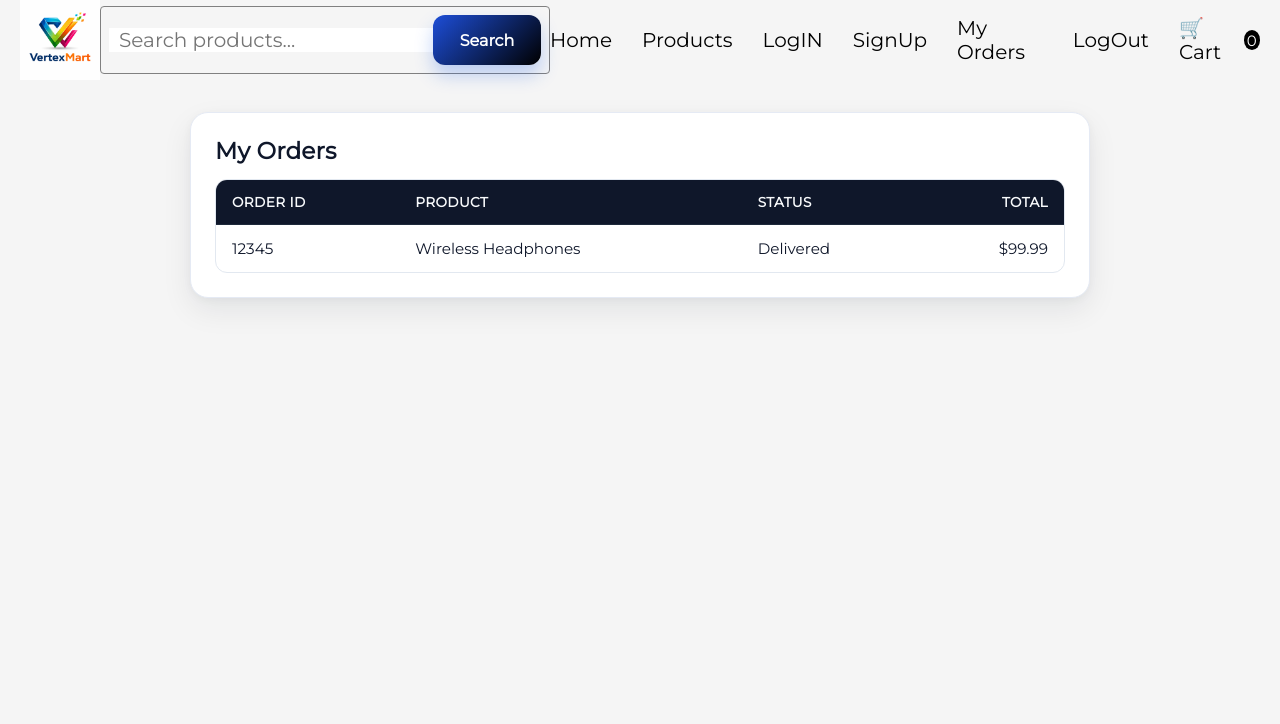
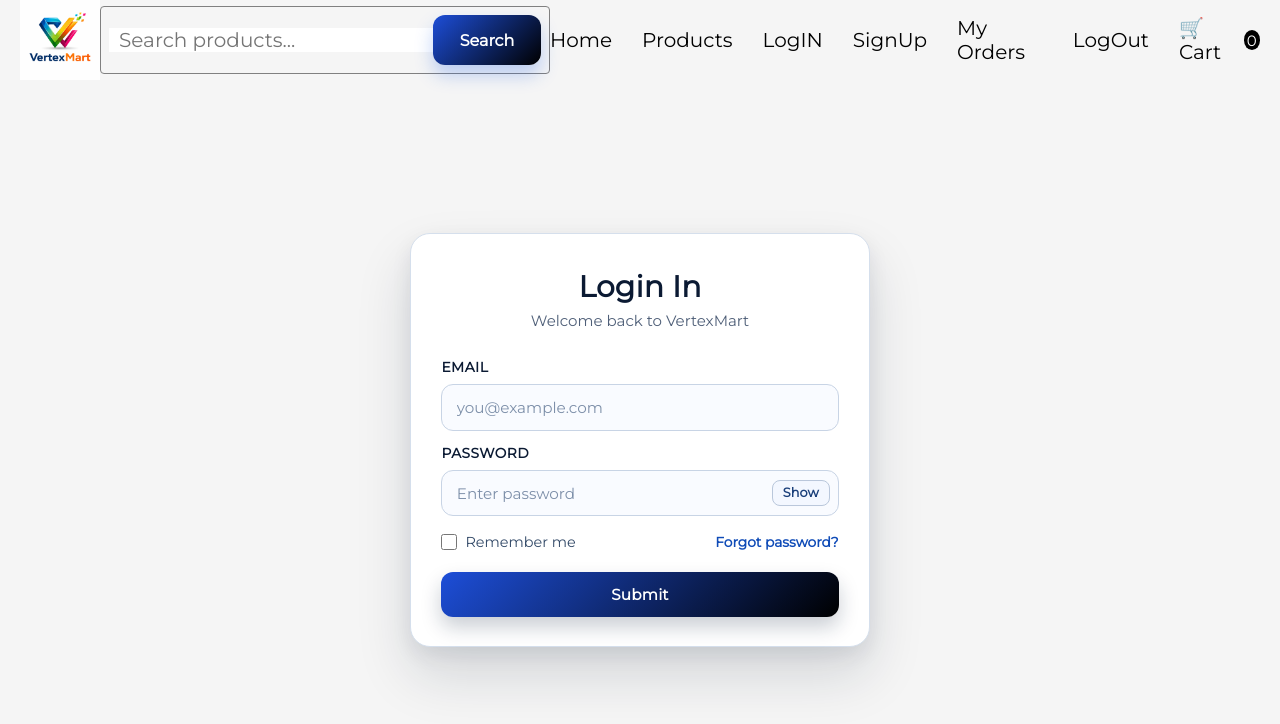
Before and after one commit to naveen777-github/VertexMart, a React (Vite) app: page / in a window 1280 px wide. Shown: the top 724 px of the page. Built offline with nearby package versions, Linux system fonts and the light colour scheme.

Commit message:
Upadted -m Login Page

```diff
--- a/src/App.jsx
+++ b/src/App.jsx
@@ -6,17 +6,18 @@ import ProductsPage from "./components/Products/ProductsPage.jsx";
 import SingleProductPage from "./components/SingleProduct/SingleProductPage.jsx";
 import CartPage from "./components/Cart/CartPage.jsx";
 import MyOrder from "./components/MyOrder/MyOrder.jsx";
+import LoginPage from "./components/Authentication/LoginPage.jsx";
 export default function App() {
   return (
     <div className="app">
       <Navbar />
       <main>
         {/* <HomePage /> */}
-
         {/* <ProductsPage /> */}
         {/* <SingleProductPage /> */}
         {/* <CartPage /> */}
-        <MyOrder />
+        {/* <MyOrder /> */}
+        <LoginPage />
       </main>
     </div>
   );
--- /dev/null
+++ b/src/components/Authentication/LoginPage.css
@@ -0,0 +1,205 @@
+.login-page {
+  --login-bg: #eef2f8;
+  --login-card: #ffffff;
+  --login-border: #d5dfec;
+  --login-title: #0b1a33;
+  --login-text: #4f5f78;
+  --login-input: #f9fbff;
+  --login-input-border: #c8d4e5;
+  --login-input-focus: #1e4ed8;
+  --login-link: #0f4bb7;
+  --login-button-top: #18325d;
+  --login-button-bottom: #0d1e3a;
+  --login-error: #c03232;
+  justify-content: center;
+  min-height: calc(100vh - 80px);
+  padding: 2.5rem 1rem;
+  background:
+    radial-gradient(circle at 15% 20%, var(--login-bg-accent), transparent 45%),
+    radial-gradient(circle at 82% 78%, #d9e4f4, transparent 38%),
+    var(--login-bg);
+}
+
+.login-card {
+  width: min(92%, 460px);
+  padding: 2.1rem 1.9rem 1.8rem;
+  border-radius: 20px;
+  background: var(--login-card);
+  border: 1px solid var(--login-border);
+  box-shadow:
+    0 28px 55px rgba(11, 26, 51, 0.14),
+    0 8px 20px rgba(11, 26, 51, 0.08);
+}
+
+.login-title {
+  display: flex;
+  justify-content: center;
+  margin: 0;
+  color: var(--login-title);
+  font-size: clamp(1.45rem, 2.5vw, 1.85rem);
+  letter-spacing: 0.01em;
+}
+
+.login-subtitle {
+  justify-content: center;
+  margin: 0.45rem 0 1.5rem;
+  color: var(--login-text);
+  font-size: 0.94rem;
+}
+
+.login-form {
+  display: grid;
+  gap: 0.55rem;
+}
+
+.login-label {
+  margin-top: 0.35rem;
+  color: var(--login-title);
+  font-size: 0.86rem;
+  font-weight: 700;
+  text-transform: uppercase;
+  letter-spacing: 0.035em;
+}
+
+.login-input {
+  width: 100%;
+  border-radius: 12px;
+  border: 1px solid var(--login-input-border);
+  padding: 0.8rem 0.9rem;
+  font-size: 0.95rem;
+  color: #10203b;
+  background: var(--login-input);
+  outline: none;
+  transition:
+    border-color 0.2s ease,
+    box-shadow 0.2s ease,
+    background-color 0.2s ease;
+}
+
+.login-input::placeholder {
+  color: #7d8fa9;
+}
+
+.login-input:focus {
+  border-color: var(--login-input-focus);
+  background: #ffffff;
+  box-shadow: 0 0 0 3px rgba(30, 78, 216, 0.14);
+}
+
+.login-input--error {
+  border-color: var(--login-error);
+}
+
+.password-field {
+  position: relative;
+}
+
+.password-field .login-input {
+  padding-right: 4.7rem;
+}
+
+.login-row {
+  justify-content: space-between;
+  align-items: center;
+  margin: 0.5rem 0 0.2rem;
+  gap: 0.8rem;
+}
+
+.login-checkbox {
+  gap: 0.5rem;
+  color: #334a68;
+  font-size: 0.9rem;
+}
+
+.login-checkbox input {
+  width: 16px;
+  height: 16px;
+  accent-color: #1f4eab;
+}
+
+.login-link {
+  color: var(--login-link);
+  font-size: 0.86rem;
+  font-weight: 600;
+}
+
+.show-password-button {
+  position: absolute;
+  top: 50%;
+  right: 0.55rem;
+  transform: translateY(-50%);
+  border: 1px solid #b9c7db;
+  background: #f3f7ff;
+  color: #1a3f7a;
+  border-radius: 8px;
+  padding: 0.27rem 0.62rem;
+  font-size: 0.8rem;
+  font-weight: 700;
+  letter-spacing: 0.01em;
+  line-height: 1.2;
+  cursor: pointer;
+  transition:
+    background-color 0.2s ease,
+    border-color 0.2s ease,
+    color 0.2s ease,
+    transform 0.12s ease;
+}
+
+.show-password-button:hover {
+  background: #e8f0ff;
+}
+
+.show-password-button:active {
+  transform: translateY(calc(-50% + 1px));
+}
+
+.show-password-button:focus-visible {
+  outline: 0;
+  box-shadow: 0 0 0 3px rgba(30, 78, 216, 0.18);
+}
+
+.login-link:hover {
+  text-decoration: underline;
+}
+
+.login-button {
+  margin-top: 0.55rem;
+  border: 0;
+  border-radius: 12px;
+  padding: 0.82rem 1rem;
+  font-size: 0.95rem;
+  font-weight: 700;
+  letter-spacing: 0.015em;
+  color: #ffffff;
+  background: linear-gradient(135deg, var(--cart-accent), black);
+  box-shadow: 0 10px 20px rgba(13, 30, 58, 0.22);
+  cursor: pointer;
+  transition:
+    transform 0.15s ease,
+    box-shadow 0.2s ease,
+    opacity 0.15s ease;
+}
+
+.login-button:hover {
+  transform: translateY(-1px);
+  box-shadow: 0 14px 24px rgba(13, 30, 58, 0.28);
+}
+
+.login-error {
+  color: var(--login-error);
+  font-size: 0.81rem;
+  margin-top: 0.05rem;
+}
+
+@media (max-width: 640px) {
+  .login-page {
+    padding: 1.4rem 0.9rem;
+    min-height: auto;
+  }
+
+  .login-card {
+    width: 100%;
+    padding: 1.5rem 1rem;
+    border-radius: 16px;
+  }
+}
--- /dev/null
+++ b/src/components/Authentication/LoginPage.jsx
@@ -0,0 +1,180 @@
+import React, { useMemo, useRef, useState } from "react";
+import "./LoginPage.css";
+
+const LoginPage = () => {
+  const [formData, setFormData] = useState({
+    email: "",
+    password: "",
+    rememberMe: false,
+  });
+  const [errors, setErrors] = useState({});
+  const [isSubmitting, setIsSubmitting] = useState(false);
+
+  const isFormValid = useMemo(() => {
+    return formData.email.trim() !== "" && formData.password.trim() !== "";
+  }, [formData.email, formData.password]);
+
+  const handleChange = (event) => {
+    const { name, type, value, checked } = event.target;
+    const nextValue = type === "checkbox" ? checked : value;
+
+    setFormData((previousData) => ({
+      ...previousData,
+      [name]: nextValue,
+    }));
+
+    setErrors((previousErrors) => ({
+      ...previousErrors,
+      [name]: "",
+      form: "",
+    }));
+  };
+
+  const validateForm = () => {
+    const nextErrors = {};
+    const emailPattern = /^[^\s@]+@[^\s@]+\.[^\s@]+$/;
+
+    if (!formData.email.trim()) {
+      nextErrors.email = "Email is required.";
+    } else if (!emailPattern.test(formData.email.trim())) {
+      nextErrors.email = "Enter a valid email address.";
+    }
+
+    if (!formData.password.trim()) {
+      nextErrors.password = "Password is required.";
+    } else if (formData.password.length < 6) {
+      nextErrors.password = "Password must be at least 6 characters.";
+    }
+
+    return nextErrors;
+  };
+
+  const email = useRef(null);
+  const passwordInput = useRef(null);
+
+  const handleSubmit = async (event) => {
+    event.preventDefault();
+    const user = {
+      email: formData.email.trim(),
+      password: formData.password,
+      rememberMe: formData.rememberMe,
+    };
+
+    console.log("Form data:", user);
+
+    const validationErrors = validateForm();
+    if (Object.keys(validationErrors).length > 0) {
+      setErrors(validationErrors);
+      return;
+    }
+
+    try {
+      setIsSubmitting(true);
+
+      // Replace with your authentication API call.
+      await new Promise((resolve) => {
+        setTimeout(resolve, 700);
+      });
+
+      console.log("Login payload:", formData);
+      setErrors({});
+    } catch {
+      setErrors({
+        form: "Unable to sign in right now. Please try again.",
+      });
+    } finally {
+      setIsSubmitting(false);
+    }
+  };
+
+  const handleShowPassword = () => {
+    const passwordInput = document.getElementById("password");
+    if (passwordInput.type === "password") {
+      passwordInput.type = "text";
+    } else {
+      passwordInput.type = "password";
+    }
+  };
+
+  return (
+    <section className="login-page align-center">
+      <div className="login-card">
+        <h1 className="login-title">Login In</h1>
+        <p className="align-center login-subtitle">
+          Welcome back to VertexMart
+        </p>
+
+        <form className="login-form" onSubmit={handleSubmit} noValidate>
+          <label htmlFor="email" className="login-label">
+            Email
+          </label>
+          <input
+            id="email"
+            name="email"
+            type="email"
+            className={`login-input ${errors.email ? "login-input--error" : ""}`}
+            placeholder="you@example.com"
+            value={formData.email}
+            onChange={handleChange}
+            ref={email}
+            autoComplete="email"
+          />
+          {errors.email && <p className="login-error">{errors.email}</p>}
+
+          <label htmlFor="password" className="login-label">
+            Password
+          </label>
+          <div className="password-field">
+            <input
+              id="password"
+              name="password"
+              type="password"
+              className={`login-input ${errors.password ? "login-input--error" : ""}`}
+              placeholder="Enter password"
+              value={formData.password}
+              onChange={handleChange}
+              autoComplete="current-password"
+              ref={passwordInput}
+            />
+            <button
+              type="button"
+              className="show-password-button"
+              onClick={handleShowPassword}
+            >
+              Show
+            </button>
+          </div>
+          {errors.password && <p className="login-error">{errors.password}</p>}
+
+          <div className="login-row align-center">
+            <label className="login-checkbox align-center">
+              <input
+                type="checkbox"
+                name="rememberMe"
+                checked={formData.rememberMe}
+                onChange={handleChange}
+              />
+              <span>Remember me</span>
+            </label>
+
+            <a href="#" className="login-link">
+              Forgot password?
+            </a>
+          </div>
+
+          {errors.form && <p className="login-error">{errors.form}</p>}
+
+          <button
+            type="submit"
+            className="login-button"
+            disabled={!isFormValid || isSubmitting}
+          >
+            {isSubmitting ? "Signing in..." : "Submit"}
+          </button>
+        </form>
+      </div>
+    </section>
+  );
+};
+
+export default LoginPage;
```
